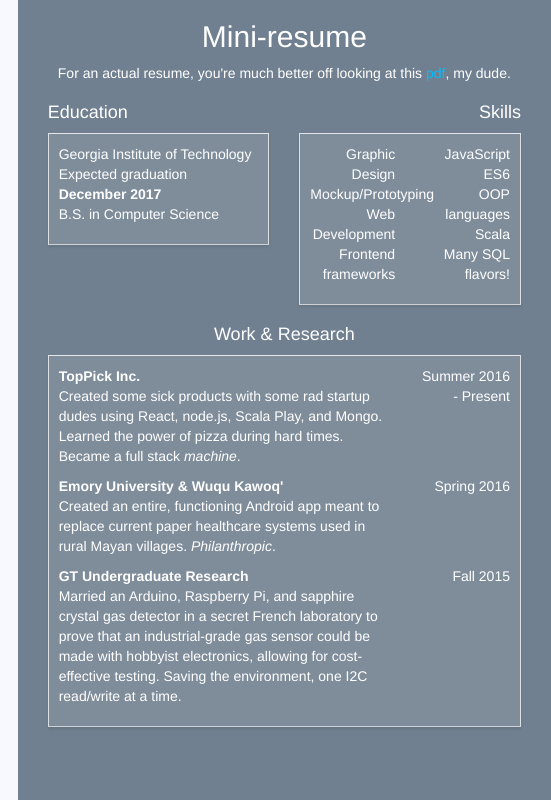
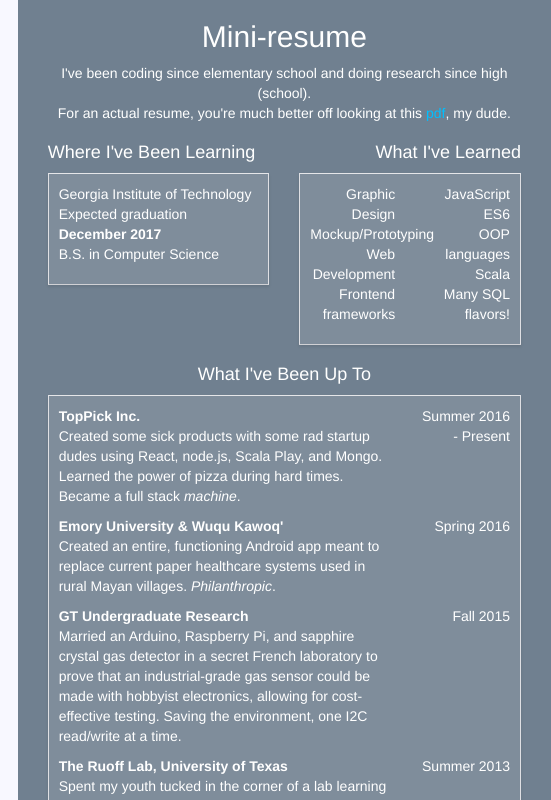
Before and after one commit to dcheong/testbop, a plain HTML site: page index.html in a window 1280 px wide. Shown: the full height of the page, 729-1280 px from the left. Drawn offline with nearby package versions, Linux system fonts and the light colour scheme.

Commit message:
added sum mor

```diff
--- a/index.html
+++ b/index.html
@@ -109,17 +109,17 @@
           </div>
         </div>
         <div class="col-sm-5 des fullheight canscroll white">
-            <div class="center"><h2>Mini-resume</h2><p>For an actual resume, you're much better off looking at this <a class="linklight" href="Douglas_Cheong_Resume_Fall2016.pdf">pdf</a>, my dude.</p></div>
+            <div class="center"><h2>Mini-resume</h2><p>I've been coding since elementary school and doing research since high (school). <br>For an actual resume, you're much better off looking at this <a class="linklight" href="Douglas_Cheong_Resume_Fall2016.pdf">pdf</a>, my dude.</p></div>
             <div class="container-fluid">
               <div class="row">
                 <div class="col-sm-6 left">
-                  <h4>Education</h4>
+                  <h4>Where I've Been Learning</h4>
                   <div class="card cthru left">
                     <p>Georgia Institute of Technology<br>Expected graduation <b>December 2017</b><br>B.S. in Computer Science</p>
                   </div>
                 </div>
                 <div class="col-sm-6 right">
-                  <h4>Skills</h4>
+                  <h4>What I've Learned</h4>
                   <div class="card cthru right">
                     <div class="row">
                       <div class="col-sm-6"><p>Graphic Design<br>Mockup/Prototyping<br>Web Development<br>Frontend frameworks</p>
@@ -131,7 +131,7 @@
                   </div>
                 </div>
                 <div class="col-sm-12 center">
-                  <h4>Work & Research</h4>
+                  <h4>What I've Been Up To</h4>
                   <div class="card cthru left">
                     <div class="row">
                       <div class="col-sm-9">
@@ -160,6 +160,15 @@
                         <p>Fall 2015</p>
                       </div>
                     </div>
+                    <div class="row">
+                      <div class="col-sm-9">
+                        <b>The Ruoff Lab, University of Texas</b><br>
+                        <p>Spent my youth tucked in the corner of a lab learning about nanomaterials (graphene is <i>ludicrous</i>) and cataloging MSDS sheets. Got to do some superlative experiments with heating curves and graphene formation. Ate a lot of Verts kebabs.</p>
+                      </div>
+                      <div class="col-sm-3 right">
+                        <p>Summer 2013</p>
+                      </div>
+                    </div>
                   </div>
                 </div>
               </div>
```
